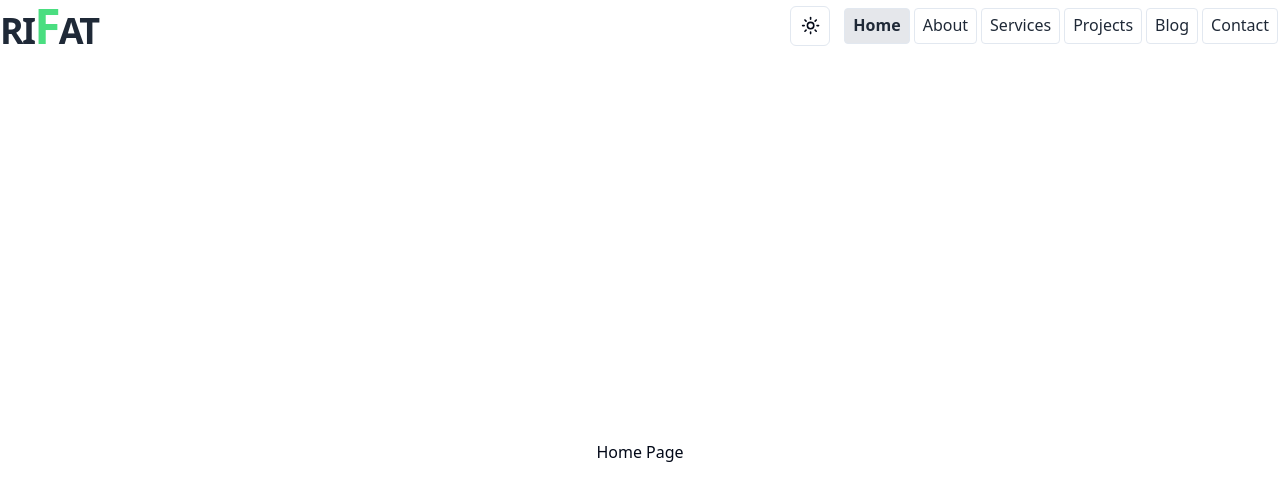
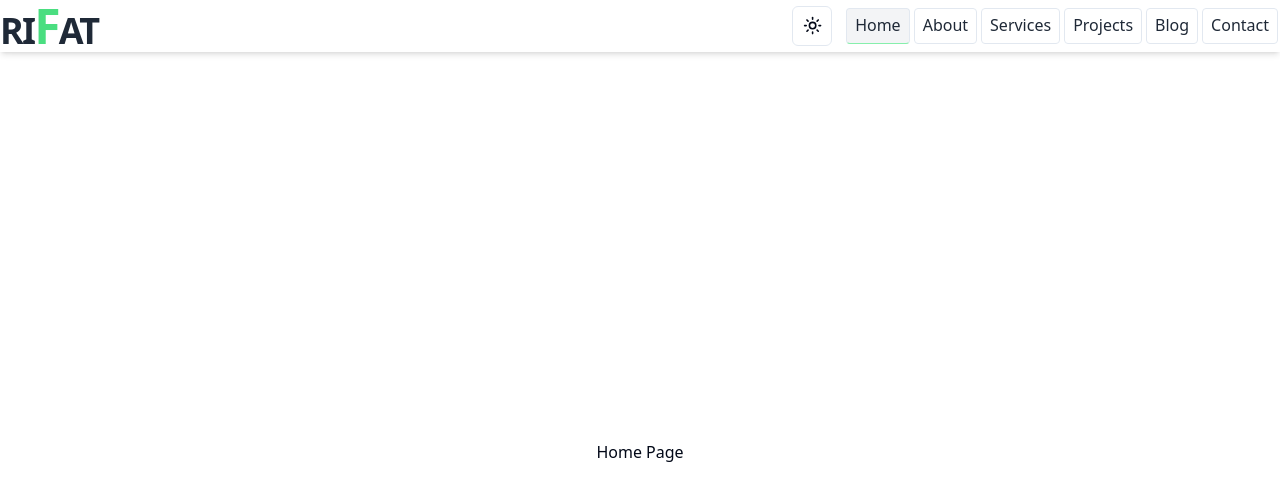
Before and after one commit to masumbillah360/rifat-portfolio, a Next.js app: page / in a window 1280 px wide. Shown: the top 500 px of the page. Built offline with nearby package versions, Linux system fonts and the light colour scheme.

Commit message:
made sticky navbar

```diff
--- a/components/shared/navbar/NavLink.tsx
+++ b/components/shared/navbar/NavLink.tsx
@@ -11,7 +11,9 @@ const NavLink = ({ label, path, isActive }: NavLinkProps) => {
   return (
     <div
       className={`w-full border m-[2px] px-2 py-1 rounded ${
-        isActive ? "bg-gray-200 dark:bg-gray-600 font-semibold" : ""
+        isActive
+          ? "bg-gray-100 dark:bg-gray-600 border-b-green-300"
+          : ""
       }`}
     >
       <Link className="text-base text-gray-800 dark:text-gray-300" href={path}>
--- a/components/shared/navbar/Navbar.tsx
+++ b/components/shared/navbar/Navbar.tsx
@@ -26,7 +26,7 @@ const Navbar = () => {
   }, []);
   if (!hasMounted) return null;
   return (
-    <nav className="w-full h-[52px] content-center">
+    <nav className="w-full h-[52px] content-center shadow-md sticky top-0">
       <section className="flex justify-between items-center max-w-7xl mx-auto">
         {/* {theme === "dark" ? ( */}
         <Logo src="/assets/images/logo-white.png" />
@@ -65,6 +65,7 @@ const Navbar = () => {
                     key={route.name + "mobile"}
                     label={route.name}
                     path={route.path}
+                    isActive={route.path === pathname}
                   />
                 ))}
               </SheetContent>
```
